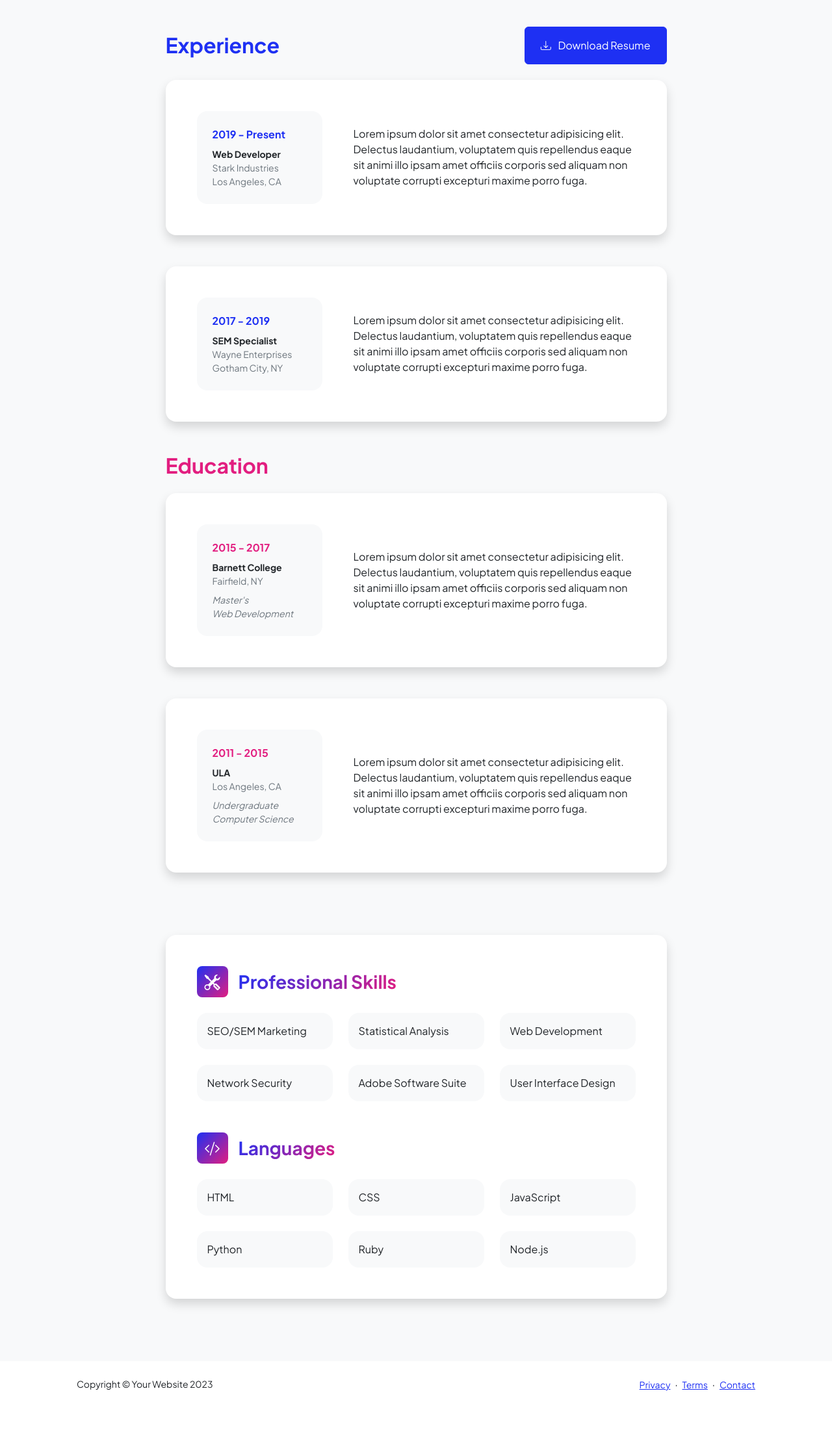
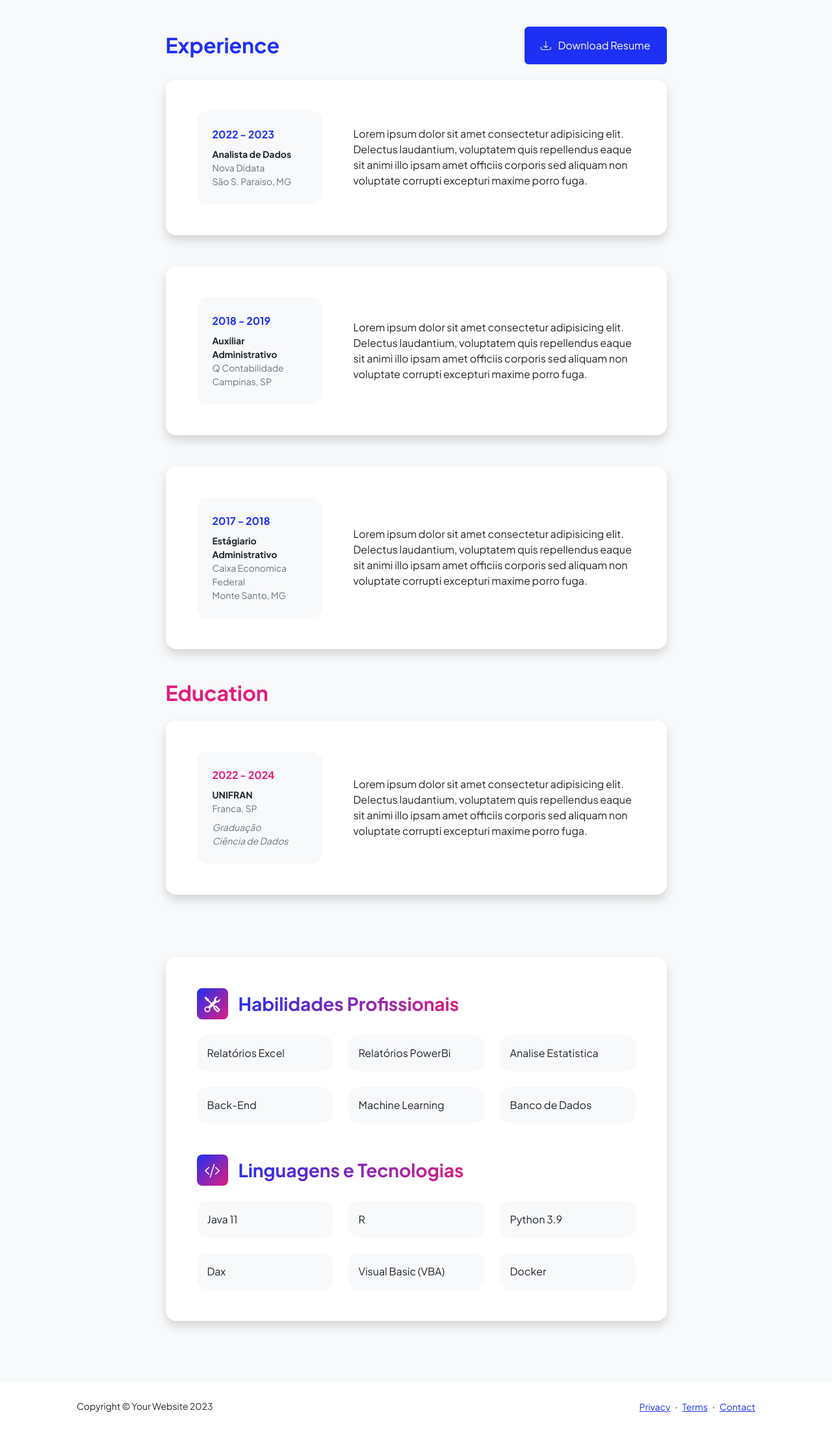
Before and after one commit to rickluizms/portfolio_me, a Flask app: page /resume in a window 1280 px wide. Shown: the part 185-2386 px from the top of the page at 65% size. Before the commit the page ends 2325 px from the top, so only its background shows below. Run offline with Flask 3, Linux system fonts and the light colour scheme; some libraries are stand-ins or nearby versions.

Commit message:
Update resume

```diff
--- a/templates/resume.html
+++ b/templates/resume.html
@@ -26,10 +26,10 @@
                             <div class="row align-items-center gx-5">
                                 <div class="col text-center text-lg-start mb-4 mb-lg-0">
                                     <div class="bg-light p-4 rounded-4">
-                                        <div class="text-primary fw-bolder mb-2">2019 - Present</div>
-                                        <div class="small fw-bolder">Web Developer</div>
-                                        <div class="small text-muted">Stark Industries</div>
-                                        <div class="small text-muted">Los Angeles, CA</div>
+                                        <div class="text-primary fw-bolder mb-2">2022 - 2023</div>
+                                        <div class="small fw-bolder">Analista de Dados</div>
+                                        <div class="small text-muted">Nova Didata</div>
+                                        <div class="small text-muted">São S. Paraiso, MG</div>
                                     </div>
                                 </div>
                                 <div class="col-lg-8"><div>Lorem ipsum dolor sit amet consectetur adipisicing elit. Delectus laudantium, voluptatem quis repellendus eaque sit animi illo ipsam amet officiis corporis sed aliquam non voluptate corrupti excepturi maxime porro fuga.</div></div>
@@ -42,16 +42,35 @@
                             <div class="row align-items-center gx-5">
                                 <div class="col text-center text-lg-start mb-4 mb-lg-0">
                                     <div class="bg-light p-4 rounded-4">
-                                        <div class="text-primary fw-bolder mb-2">2017 - 2019</div>
-                                        <div class="small fw-bolder">SEM Specialist</div>
-                                        <div class="small text-muted">Wayne Enterprises</div>
-                                        <div class="small text-muted">Gotham City, NY</div>
+                                        <div class="text-primary fw-bolder mb-2">2018 - 2019</div>
+                                        <div class="small fw-bolder">Auxiliar Administrativo</div>
+                                        <div class="small text-muted">Q Contabilidade</div>
+                                        <div class="small text-muted">Campinas, SP</div>
                                     </div>
                                 </div>
                                 <div class="col-lg-8"><div>Lorem ipsum dolor sit amet consectetur adipisicing elit. Delectus laudantium, voluptatem quis repellendus eaque sit animi illo ipsam amet officiis corporis sed aliquam non voluptate corrupti excepturi maxime porro fuga.</div></div>
                             </div>
                         </div>
                     </div>
+
+                    <!-- Experience Card 3-->
+                    <div class="card shadow border-0 rounded-4 mb-5">
+                        <div class="card-body p-5">
+                            <div class="row align-items-center gx-5">
+                                <div class="col text-center text-lg-start mb-4 mb-lg-0">
+                                    <div class="bg-light p-4 rounded-4">
+                                        <div class="text-primary fw-bolder mb-2">2017 - 2018</div>
+                                        <div class="small fw-bolder">Estágiario Administrativo</div>
+                                        <div class="small text-muted">Caixa Economica Federal</div>
+                                        <div class="small text-muted">Monte Santo, MG</div>
+                                    </div>
+                                </div>
+                                <div class="col-lg-8"><div>Lorem ipsum dolor sit amet consectetur adipisicing elit. Delectus laudantium, voluptatem quis repellendus eaque sit animi illo ipsam amet officiis corporis sed aliquam non voluptate corrupti excepturi maxime porro fuga.</div></div>
+                            </div>
+                        </div>
+                    </div>
+
+
                 </section>
                 <!-- Education Section-->
                 <section>
@@ -62,35 +81,14 @@
                             <div class="row align-items-center gx-5">
                                 <div class="col text-center text-lg-start mb-4 mb-lg-0">
                                     <div class="bg-light p-4 rounded-4">
-                                        <div class="text-secondary fw-bolder mb-2">2015 - 2017</div>
+                                        <div class="text-secondary fw-bolder mb-2">2022 - 2024</div>
                                         <div class="mb-2">
-                                            <div class="small fw-bolder">Barnett College</div>
-                                            <div class="small text-muted">Fairfield, NY</div>
+                                            <div class="small fw-bolder">UNIFRAN</div>
+                                            <div class="small text-muted">Franca, SP</div>
                                         </div>
                                         <div class="fst-italic">
-                                            <div class="small text-muted">Master's</div>
-                                            <div class="small text-muted">Web Development</div>
-                                        </div>
-                                    </div>
-                                </div>
-                                <div class="col-lg-8"><div>Lorem ipsum dolor sit amet consectetur adipisicing elit. Delectus laudantium, voluptatem quis repellendus eaque sit animi illo ipsam amet officiis corporis sed aliquam non voluptate corrupti excepturi maxime porro fuga.</div></div>
-                            </div>
-                        </div>
-                    </div>
-                    <!-- Education Card 2-->
-                    <div class="card shadow border-0 rounded-4 mb-5">
-                        <div class="card-body p-5">
-                            <div class="row align-items-center gx-5">
-                                <div class="col text-center text-lg-start mb-4 mb-lg-0">
-                                    <div class="bg-light p-4 rounded-4">
-                                        <div class="text-secondary fw-bolder mb-2">2011 - 2015</div>
-                                        <div class="mb-2">
-                                            <div class="small fw-bolder">ULA</div>
-                                            <div class="small text-muted">Los Angeles, CA</div>
-                                        </div>
-                                        <div class="fst-italic">
-                                            <div class="small text-muted">Undergraduate</div>
-                                            <div class="small text-muted">Computer Science</div>
+                                            <div class="small text-muted">Graduação</div>
+                                            <div class="small text-muted">Ciência de Dados</div>
                                         </div>
                                     </div>
                                 </div>
@@ -110,34 +108,34 @@
                             <div class="mb-5">
                                 <div class="d-flex align-items-center mb-4">
                                     <div class="feature bg-primary bg-gradient-primary-to-secondary text-white rounded-3 me-3"><i class="bi bi-tools"></i></div>
-                                    <h3 class="fw-bolder mb-0"><span class="text-gradient d-inline">Professional Skills</span></h3>
+                                    <h3 class="fw-bolder mb-0"><span class="text-gradient d-inline">Habilidades Profissionais</span></h3>
                                 </div>
                                 <div class="row row-cols-1 row-cols-md-3 mb-4">
-                                    <div class="col mb-4 mb-md-0"><div class="d-flex align-items-center bg-light rounded-4 p-3 h-100">SEO/SEM Marketing</div></div>
-                                    <div class="col mb-4 mb-md-0"><div class="d-flex align-items-center bg-light rounded-4 p-3 h-100">Statistical Analysis</div></div>
-                                    <div class="col"><div class="d-flex align-items-center bg-light rounded-4 p-3 h-100">Web Development</div></div>
+                                    <div class="col mb-4 mb-md-0"><div class="d-flex align-items-center bg-light rounded-4 p-3 h-100">Relatórios Excel</div></div>
+                                    <div class="col mb-4 mb-md-0"><div class="d-flex align-items-center bg-light rounded-4 p-3 h-100">Relatórios PowerBi</div></div>
+                                    <div class="col"><div class="d-flex align-items-center bg-light rounded-4 p-3 h-100">Analise Estatistica</div></div>
                                 </div>
                                 <div class="row row-cols-1 row-cols-md-3">
-                                    <div class="col mb-4 mb-md-0"><div class="d-flex align-items-center bg-light rounded-4 p-3 h-100">Network Security</div></div>
-                                    <div class="col mb-4 mb-md-0"><div class="d-flex align-items-center bg-light rounded-4 p-3 h-100">Adobe Software Suite</div></div>
-                                    <div class="col"><div class="d-flex align-items-center bg-light rounded-4 p-3 h-100">User Interface Design</div></div>
+                                    <div class="col mb-4 mb-md-0"><div class="d-flex align-items-center bg-light rounded-4 p-3 h-100">Back-End</div></div>
+                                    <div class="col mb-4 mb-md-0"><div class="d-flex align-items-center bg-light rounded-4 p-3 h-100">Machine Learning</div></div>
+                                    <div class="col"><div class="d-flex align-items-center bg-light rounded-4 p-3 h-100">Banco de Dados</div></div>
                                 </div>
                             </div>
                             <!-- Languages list-->
                             <div class="mb-0">
                                 <div class="d-flex align-items-center mb-4">
                                     <div class="feature bg-primary bg-gradient-primary-to-secondary text-white rounded-3 me-3"><i class="bi bi-code-slash"></i></div>
-                                    <h3 class="fw-bolder mb-0"><span class="text-gradient d-inline">Languages</span></h3>
+                                    <h3 class="fw-bolder mb-0"><span class="text-gradient d-inline">Linguagens e Tecnologias</span></h3>
                                 </div>
                                 <div class="row row-cols-1 row-cols-md-3 mb-4">
-                                    <div class="col mb-4 mb-md-0"><div class="d-flex align-items-center bg-light rounded-4 p-3 h-100">HTML</div></div>
-                                    <div class="col mb-4 mb-md-0"><div class="d-flex align-items-center bg-light rounded-4 p-3 h-100">CSS</div></div>
-                                    <div class="col"><div class="d-flex align-items-center bg-light rounded-4 p-3 h-100">JavaScript</div></div>
+                                    <div class="col mb-4 mb-md-0"><div class="d-flex align-items-center bg-light rounded-4 p-3 h-100">Java 11</div></div>
+                                    <div class="col mb-4 mb-md-0"><div class="d-flex align-items-center bg-light rounded-4 p-3 h-100">R</div></div>
+                                    <div class="col"><div class="d-flex align-items-center bg-light rounded-4 p-3 h-100">Python 3.9</div></div>
                                 </div>
                                 <div class="row row-cols-1 row-cols-md-3">
-                                    <div class="col mb-4 mb-md-0"><div class="d-flex align-items-center bg-light rounded-4 p-3 h-100">Python</div></div>
-                                    <div class="col mb-4 mb-md-0"><div class="d-flex align-items-center bg-light rounded-4 p-3 h-100">Ruby</div></div>
-                                    <div class="col"><div class="d-flex align-items-center bg-light rounded-4 p-3 h-100">Node.js</div></div>
+                                    <div class="col mb-4 mb-md-0"><div class="d-flex align-items-center bg-light rounded-4 p-3 h-100">Dax</div></div>
+                                    <div class="col mb-4 mb-md-0"><div class="d-flex align-items-center bg-light rounded-4 p-3 h-100">Visual Basic (VBA)</div></div>
+                                    <div class="col"><div class="d-flex align-items-center bg-light rounded-4 p-3 h-100">Docker</div></div>
                                 </div>
                             </div>
                         </div>
```
